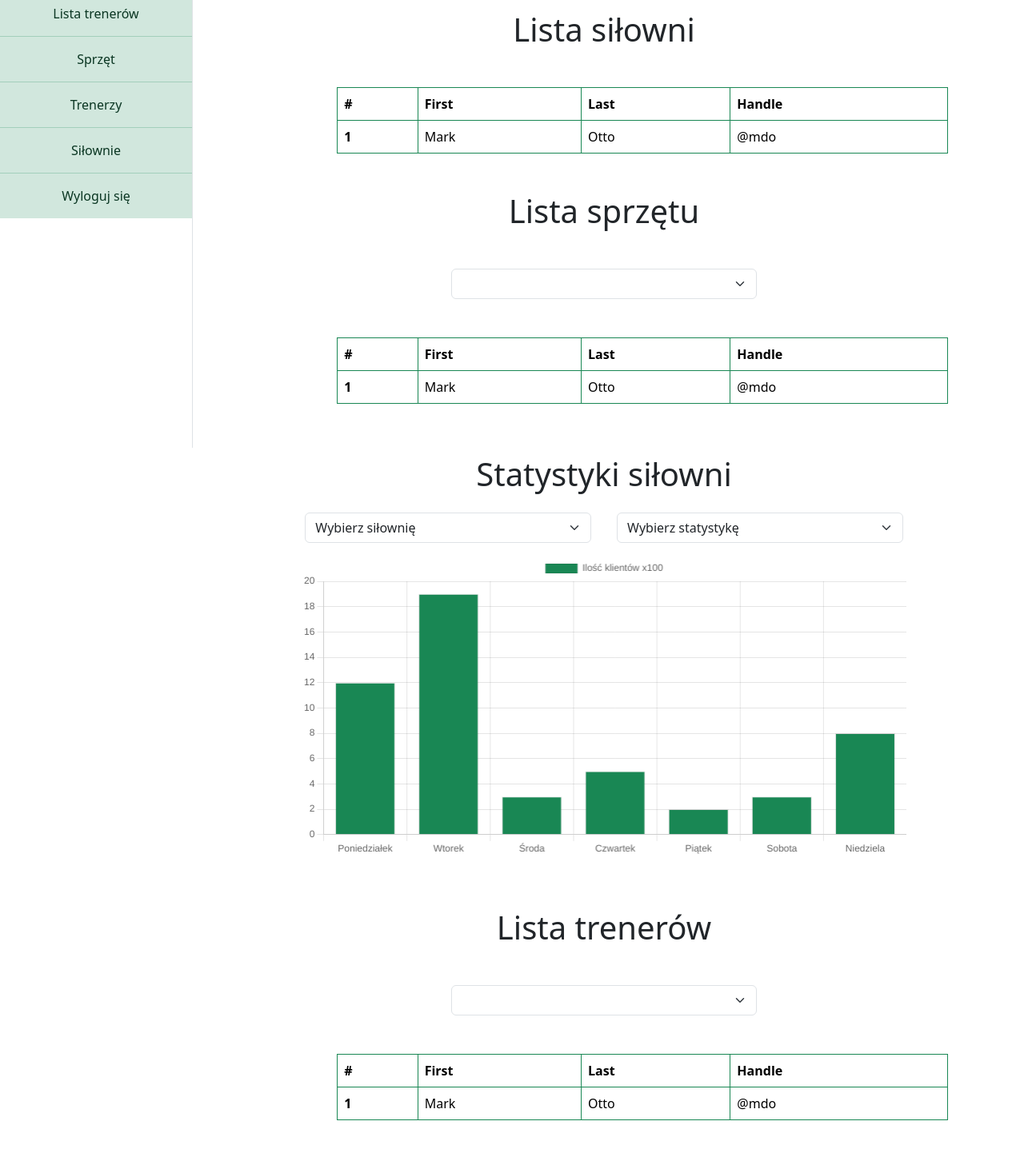
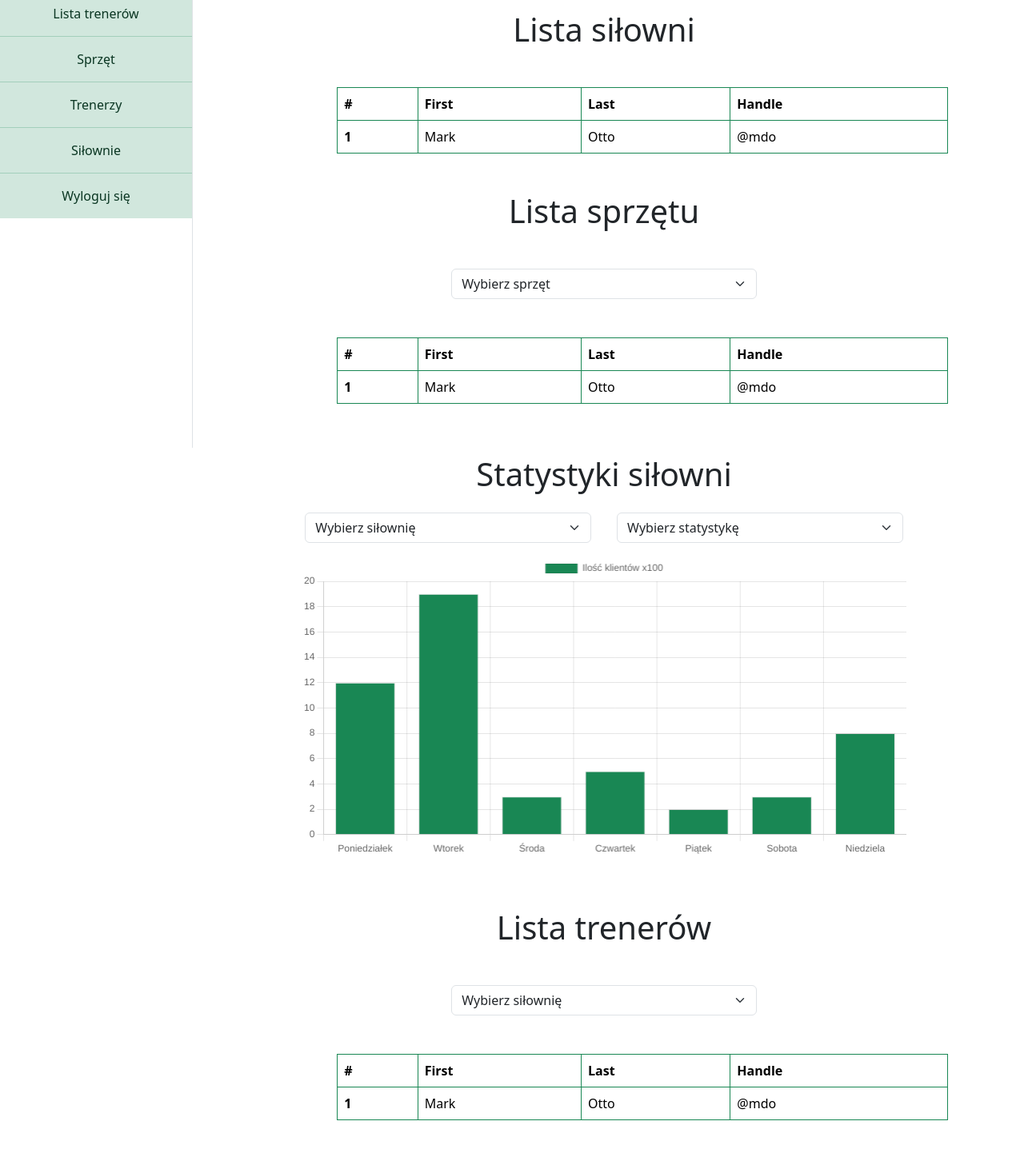
Before and after one commit to dominikaferfecka/FitCrafters, a React (Create React App) app in the folder frontend/: page /manager in a window 1280 px wide. Shown: the part 240-1697 px from the top of the page at 80% size. Built offline with nearby package versions, Linux system fonts and the light colour scheme; a small style sheet from the web is missing.

Commit message:
Fix bug with select title not showing - add props selectItemTitle to Lists in ManagePage

```diff
--- a/frontend/src/components/ManagerPage.js
+++ b/frontend/src/components/ManagerPage.js
@@ -35,6 +35,7 @@ function ManagerPage() {
         <List
           header="Lista sprzętu"
           showSelect="true"
+          firstSelectTitle="Wybierz sprzęt"
           selectItems={selectGyms}
           scrollId="equipmentList"
         />
@@ -48,6 +49,7 @@ function ManagerPage() {
         <List
           header="Lista trenerów"
           showSelect="true"
+          firstSelectTitle="Wybierz siłownię"
           selectItems={selectGyms}
           scrollId="trainerList"
         />
```
